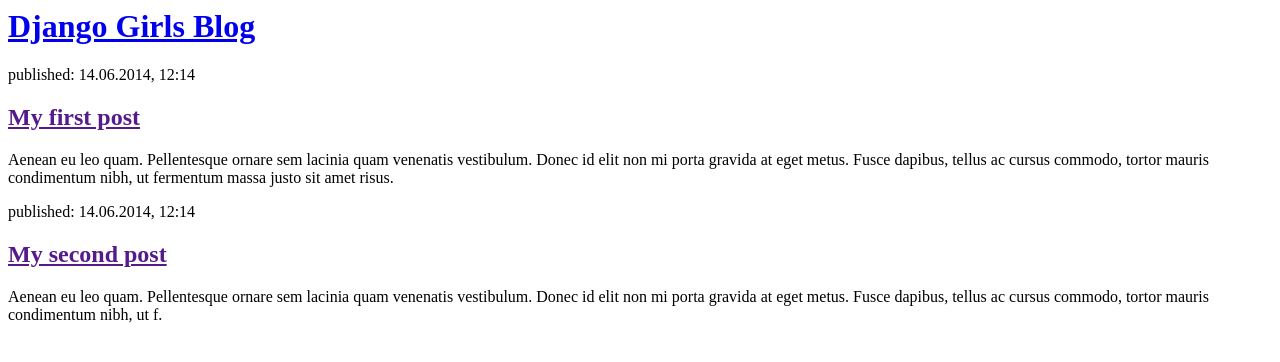
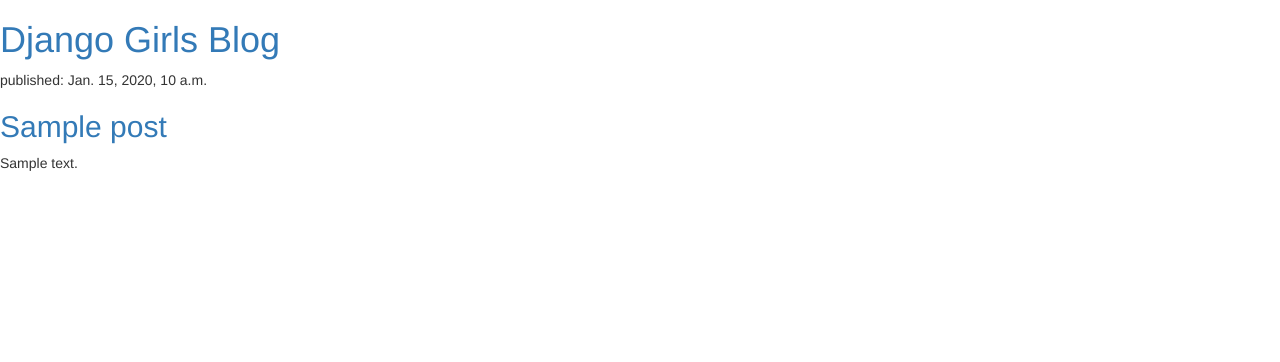
Before and after one commit to yuganshu/my-first-blog, a Django app: page / in a window 1280 px wide. Shown: the top 362 px of the page. Run offline with Django 3.2, Linux system fonts and the light colour scheme; tables that the repository leaves empty hold one stand-in row (values such as "Sample post"); some libraries are stand-ins or nearby versions.

Commit message:
changed with bootstrap

```diff
--- a/blog/templates/blog/post_list.html
+++ b/blog/templates/blog/post_list.html
@@ -13,22 +13,34 @@
 <html>
 <head>
     <title>Django Girls blog</title>
+
+    <link rel="stylesheet" href="//maxcdn.bootstrapcdn.com/bootstrap/3.2.0/css/bootstrap.min.css">
+<link rel="stylesheet" href="//maxcdn.bootstrapcdn.com/bootstrap/3.2.0/css/bootstrap-theme.min.css">
 </head>
 <body>
 <div>
     <h1><a href="/">Django Girls Blog</a></h1>
 </div>
 
-        <div>
+<!--<div>
   <p>published: 14.06.2014, 12:14</p>
   <h2><a href="">My first post</a></h2>
   <p>Aenean eu leo quam. Pellentesque ornare sem lacinia quam venenatis vestibulum. Donec id elit non mi porta gravida at eget metus. Fusce dapibus, tellus ac cursus commodo, tortor mauris condimentum nibh, ut fermentum massa justo sit amet risus.</p>
+</div>  -->
+{% for post in posts %}
+<div>
+    <p>published: {{ post.published_date }}</p>
+    <h2><a href="">{{ post.title }}</a></h2>
+    <p>{{ post.text|linebreaksbr }}</p>
 </div>
+{% endfor %}
 
+<!--
 <div>
     <p>published: 14.06.2014, 12:14</p>
     <h2><a href="">My second post</a></h2>
-            <p>Aenean eu leo quam. Pellentesque ornare sem lacinia quam venenatis vestibulum. Donec id elit non mi porta gravida at eget metus. Fusce dapibus, tellus ac cursus commodo, tortor mauris condimentum nibh, ut f.</p>
-        </div>
+    <p>Aenean eu leo quam. Pellentesque ornare sem lacinia quam venenatis vestibulum. Donec id elit non mi porta gravida
+        at eget metus. Fusce dapibus, tellus ac cursus commodo, tortor mauris condimentum nibh, ut f.</p>
+</div> -->
 </body>
 </html>
--- a/blog/views.py
+++ b/blog/views.py
@@ -1,5 +1,7 @@
 from django.shortcuts import render
+from .models import Post
 
 
 def post_list(request):
-    return render(request, 'blog/post_list.html', {})
+    posts = Post.objects.all()
+    return render(request, 'blog/post_list.html', {'posts': posts})
```
Lines whose indentation alone changed are shown as unchanged.
